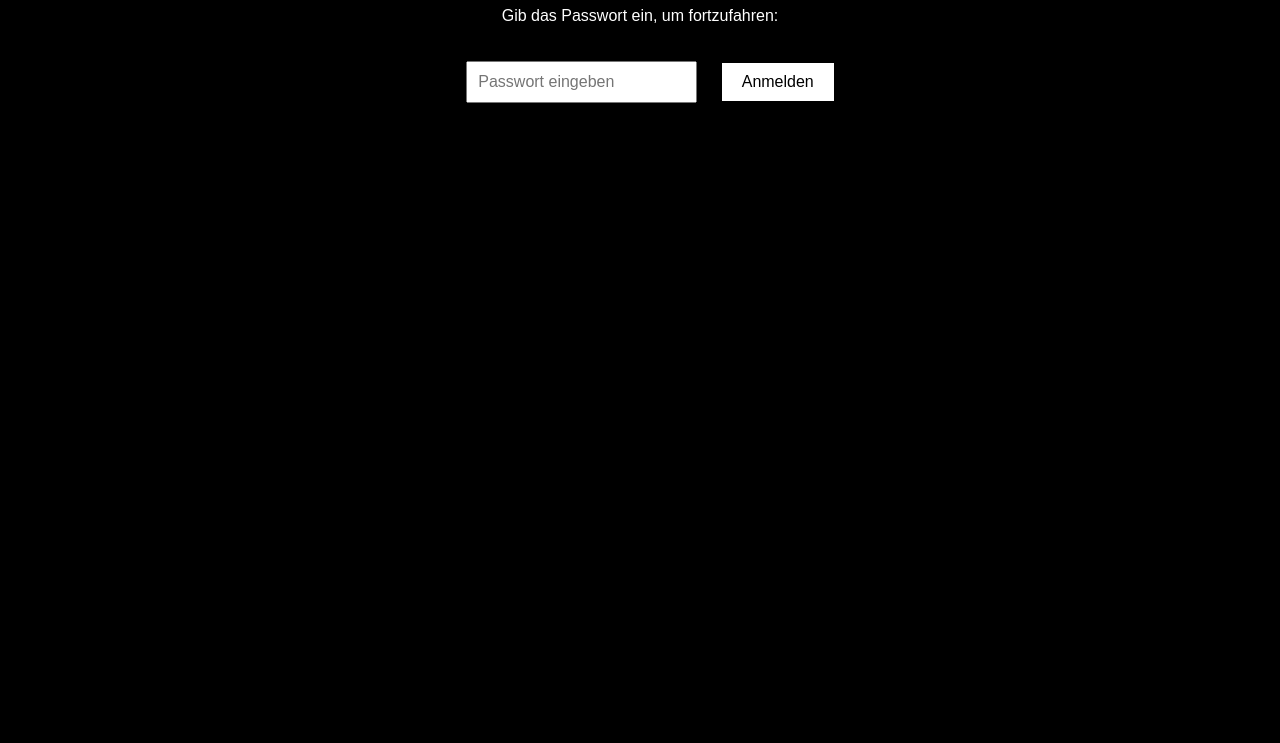
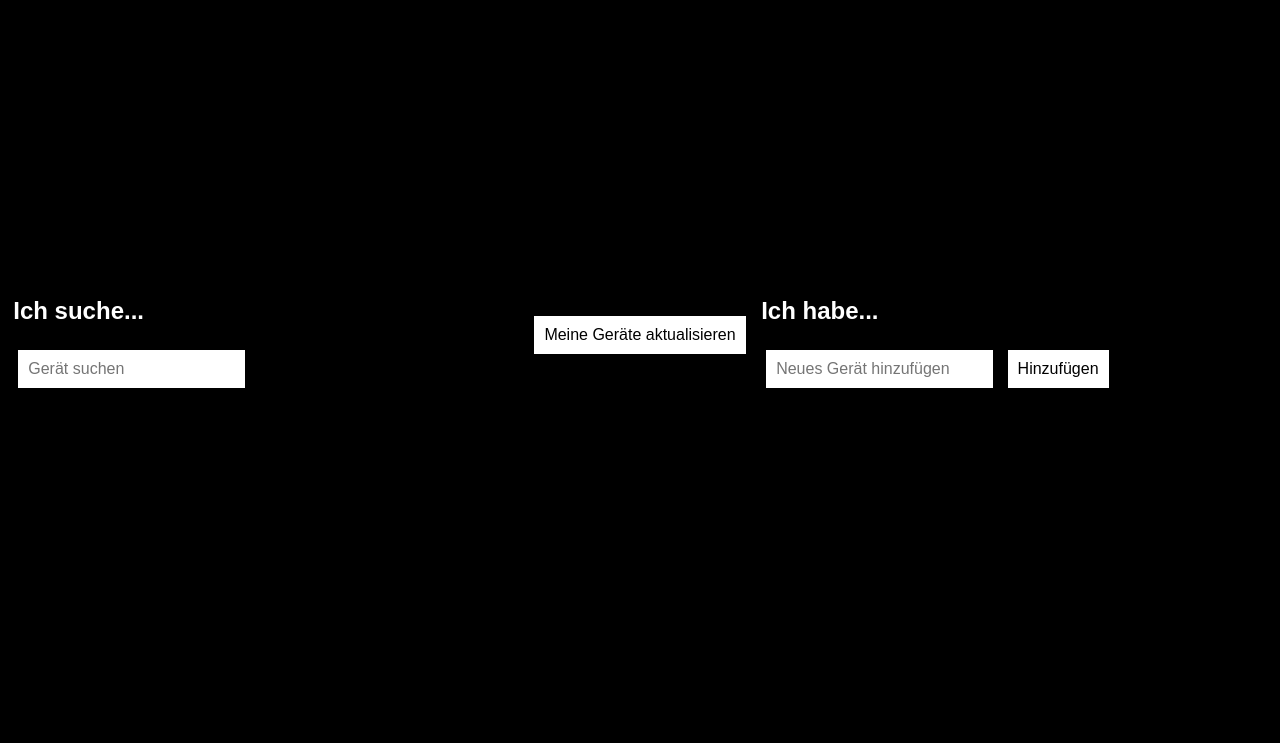
Before and after one commit to TheGardenGnome27/Das-Kontor, a plain HTML site: page hub.html in a window 1280 px wide. Shown: the part 73-816 px from the top of the page. Drawn offline with Linux system fonts and the light colour scheme.

Commit message:
Update hub.html

```diff
--- a/hub.html
+++ b/hub.html
@@ -2,43 +2,94 @@
 <html lang="de">
 <head>
     <meta charset="UTF-8">
-    <title>Garten Sharing - Start</title>
+    <title>Garten Sharing Hub</title>
     <style>
         body {
             background-color: black;
             color: white;
-            text-align: center;
             font-family: Arial, sans-serif;
+            display: flex;
+            justify-content: space-around;
+            align-items: center;
+            height: 100vh;
         }
-        input[type="password"] {
+        .column {
+            width: 40%;
+        }
+        input, button {
+            margin: 5px;
             padding: 10px;
-            margin: 20px;
-            font-size: 16px;
-        }
-        button {
-            padding: 10px 20px;
             font-size: 16px;
             background-color: white;
             color: black;
             border: none;
-            cursor: pointer;
+        }
+        table {
+            width: 100%;
+            color: white;
+            margin-top: 20px;
+        }
+        td, th {
+            padding: 8px;
+            border: 1px solid white;
         }
     </style>
 </head>
 <body>
-    <h1>Willkommen im Garten Sharing Hub</h1>
-    <p>Gib das Passwort ein, um fortzufahren:</p>
-    <input type="password" id="password" placeholder="Passwort eingeben" />
-    <button onclick="checkPassword()">Anmelden</button>
+    <div class="column">
+        <h2>Ich suche...</h2>
+        <input type="text" id="search" placeholder="Gerät suchen" oninput="searchDevice()">
+        <div id="searchResult"></div>
+    </div>
+
+    <button onclick="updateDevices()">Meine Geräte aktualisieren</button>
+
+    <div class="column">
+        <h2>Ich habe...</h2>
+        <input type="text" id="newDevice" placeholder="Neues Gerät hinzufügen">
+        <button onclick="addDevice()">Hinzufügen</button>
+        <div id="deviceList"></div>
+    </div>
 
     <script>
-        function checkPassword() {
-            var password = document.getElementById("password").value;
-            if (password === "Eibenweg") {
-                window.location.href = "hub.html";
-            } else {
-                alert("Falsches Passwort!");
+        let deviceList = [];
+
+        function searchDevice() {
+            let searchValue = document.getElementById("search").value.toLowerCase();
+            let result = deviceList.filter(device => device.name.toLowerCase().includes(searchValue));
+            displaySearchResults(result);
+        }
+
+        function addDevice() {
+            let deviceName = document.getElementById("newDevice").value;
+            if (deviceName) {
+                deviceList.push({name: deviceName, address: "Eibenweg 5", contact: "keine Angabe"});
+                alert("Gerät hinzugefügt!");
+                displayDeviceList();
             }
+        }
+
+        function displaySearchResults(results) {
+            let output = "<table><tr><th>Gerät</th><th>Adresse</th><th>Kontakt</th></tr>";
+            results.forEach(device => {
+                output += `<tr><td>${device.name}</td><td>${device.address}</td><td>${device.contact}</td></tr>`;
+            });
+            output += "</table>";
+            document.getElementById("searchResult").innerHTML = output;
+        }
+
+        function displayDeviceList() {
+            let output = "<table><tr><th>Gerät</th><th>Adresse</th><th>Kontakt</th></tr>";
+            deviceList.forEach(device => {
+                output += `<tr><td>${device.name}</td><td>${device.address}</td><td>${device.contact}</td></tr>`;
+            });
+            output += "</table>";
+            document.getElementById("deviceList").innerHTML = output;
+        }
+
+        function updateDevices() {
+            alert("Geräteliste aktualisiert!");
+            displayDeviceList();
         }
     </script>
 </body>
```
